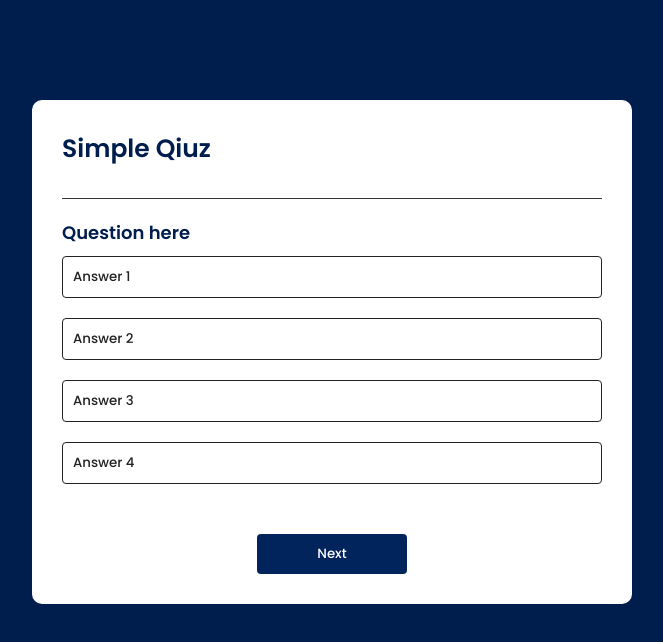
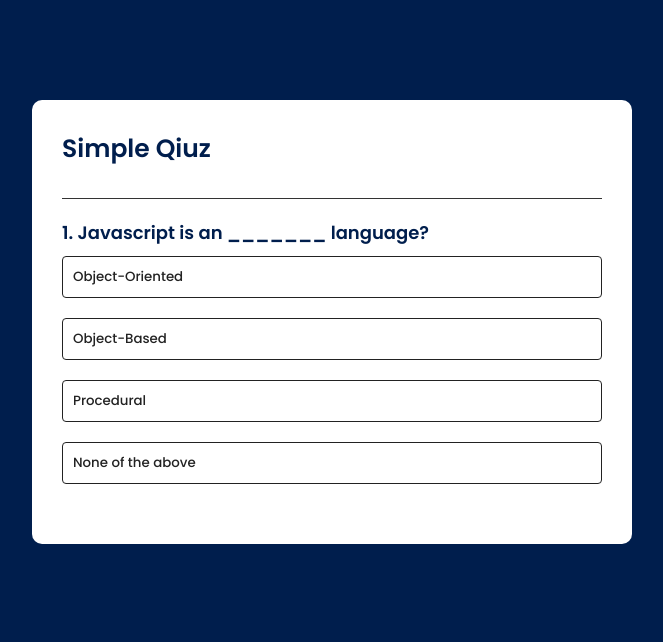
Before and after one commit to daveMindiQo/Quiz-app, a plain HTML site: page index.html in a window 1280 px wide. Shown: the whole page, without its empty margins (308-971 px from the left). Drawn offline with Linux system fonts and the light colour scheme; a web font is replaced by a local one.

Commit message:
add java script file

```diff
--- a/index.html
+++ b/index.html
@@ -13,13 +13,13 @@
         <div class="quiz">
             <h2 id="question">Question here</h2>
             <div id="answer-buttons">
-                <button class="btn">Answer 1</button>
+                <!-- <button class="btn">Answer 1</button>
                 <button class="btn">Answer 2</button>
                 <button class="btn">Answer 3</button>
-                <button class="btn">Answer 4</button>
+                <button class="btn">Answer 4</button> -->
             </div>
         </div>
-        <button id="btn-next">Next</button>
+        <button id="btn-next"></button>
 
     </div>
     <script src="./script/script.js"></script>
--- a/script/script.js
+++ b/script/script.js
@@ -0,0 +1,197 @@
+const questions =[
+    {
+        question:"Javascript is an _______ language?",
+        answers:[
+            {text:"Object-Oriented",correct:true},
+            {text:"Object-Based",correct:false},
+            {text:"Procedural",correct:false},
+            {text:"None of the above",correct:false}
+        ]
+    },
+    {
+        question:"Which of the following keywords is used to define a variable in Javascript?",
+        answers:[
+            {text:"var",correct:false},
+            {text:"let",correct:false},
+            {text:"Both A and B",correct:true},
+            {text:"None of the above",correct:false}
+        ]
+    },
+    {
+        question:"Which of the following methods is used to access HTML elements using Javascript?",
+        answers:[
+            {text:"getElementById()",correct:false},
+            {text:"getElementsByClassName()",correct:false},
+            {text:"Both A and B",correct:true},
+            {text:"None of the above",correct:false}
+        ]
+    },
+    {
+        question:"Upon encountering empty statements, what does the Javascript Interpreter do?",
+        answers:[
+            {text:"Throws an error",correct:false},
+            {text:"Ignores the statements",correct:true},
+            {text:"Gives a warning",correct:false},
+            {text:"None of the above",correct:false}
+        ]
+    },
+    {
+        question:"Which of the following methods can be used to display data in some form using Javascript?",
+        answers:[
+            {text:"document.write()",correct:false},
+            {text:"console.log()",correct:false},
+            {text:"window.alert()",correct:false},
+            {text:"All of the above",correct:true}
+        ]
+    },
+    {
+        question:"How can a datatype be declared to be a constant type?",
+        answers:[
+            {text:"const",correct:true},
+            {text:"var",correct:false},
+            {text:"let",correct:false},
+            {text:"constant",correct:false}
+        ]
+    },
+    {
+        question:"When the switch statement matches the expression with the given labels, how is the comparison done?",
+        answers:[
+            {text:"Both the datatype and the result of the expression are compared.",correct:true},
+            {text:"Only the datatype of the expression is compared.",correct:false},
+            {text:"Only the value of the expression is compared.",correct:false},
+            {text:"None of the above.",correct:false}
+        ]
+    },
+    {
+        question:"What does the ‘toLocateString()’ method do in JS?",
+        answers:[
+            {text:"Returns a localised object representation.",correct:false},
+            {text:"Returns a parsed string.",correct:false},
+            {text:"Returns a localized string representation of an object.",correct:true},
+            {text:"None of the above.",correct:false}
+        ]
+    },
+    {
+        question:"Which function is used to serialize an object into a JSON string in Javascript?",
+        answers:[
+            {text:"stringify",correct:true},
+            {text:"parse",correct:false},
+            {text:"convert",correct:false},
+            {text:"None of the above.",correct:false}
+        ]
+    },
+    {
+        question:"Which of the following is not a Javascript framework?",
+        answers:[
+            {text:"Node",correct:false},
+            {text:"Vue",correct:false},
+            {text:"React",correct:false},
+            {text:"Cassandra",correct:true}
+        ]
+    }
+];
+
+const questionElement = document.getElementById("question");
+const answerButton = document.getElementById("answer-buttons");
+const nextButton = document.getElementById("btn-next");
+
+let currentQuestionIndex = 0;
+let score = 0;
+
+// Start Quiz
+function startQuiz()
+{
+    currentQuestionIndex = 0;
+    score = 0;
+    nextButton.innerHTML = "Next";
+    showQuestion();
+}
+
+// Show Question
+function showQuestion()
+{
+    resetState();
+    let currentQuestion= questions[currentQuestionIndex];
+    let questionNo = currentQuestionIndex + 1;
+    questionElement.innerHTML = questionNo+". "+currentQuestion.question;
+
+    currentQuestion.answers.forEach(answer => {
+        const button = document.createElement("button");
+        button.innerHTML = answer.text;
+        button.classList.add("btn");
+        answerButton.appendChild(button);
+        if(answer.correct)
+        {
+            button.dataset.correct = answer.correct;
+        }
+        button.addEventListener("click",selectAnswer);
+
+    });
+}
+
+// Reset State
+function resetState()
+{
+    nextButton.style.display = "none";
+    while(answerButton.firstChild)
+    {
+        answerButton.removeChild(answerButton.firstChild);
+    }
+}
+
+// Select Answer
+function selectAnswer(e)
+{
+    const selectedbtn = e.target;
+    const isCorrect = selectedbtn.dataset.correct === "true";
+    if(isCorrect)
+    {
+        selectedbtn.classList.add("correct");
+        score++;
+    }
+    else{
+        selectedbtn.classList.add("wrong");
+    }
+    Array.from(answerButton.children).forEach(button => {
+        if(button.dataset.correct === "true")
+        {
+            button.classList.add("correct");
+        }
+        button.disabled = true;
+    });
+    nextButton.style.display = "block";
+}
+
+// Show Score
+function showScore()
+{
+    resetState();
+    questionElement.innerHTML = "Your Score is "+score+" out of "+questions.length;
+    nextButton.innerHTML = "Restart";
+    nextButton.style.display = "block";
+}
+
+// Handle Next Button
+function handleNextButton()
+{
+    currentQuestionIndex++;
+    if(currentQuestionIndex < questions.length)
+    {
+        showQuestion();
+    }
+    else{
+        showScore();
+    }
+}
+
+nextButton.addEventListener("click",() => {
+    if(currentQuestionIndex < questions.length )
+    {
+        handleNextButton();
+    }
+    else{
+        startQuiz();
+    }
+});
+
+startQuiz();
--- a/style/style.css
+++ b/style/style.css
@@ -51,9 +51,13 @@ body{
     transition: all 0.3s ease;
 }
 
-.btn:hover{
+.btn:hover:not([disabled]){
     background: #001e4d;
     color: #fff;
+}
+
+.btn:disabled{
+    cursor: no-drop;
 }
 
 #btn-next{
@@ -66,7 +70,7 @@ body{
     margin:20px auto 0;
     border-radius: 4px;
     cursor: pointer;
-    display: block;
+    display: none;
     transition: all 0.3s ease;
 }
 
@@ -74,3 +78,11 @@ body{
     background: #001e4d;
     color: #fff;
 }
+
+.correct{
+    background: #9aeabc;
+}
+
+.wrong{
+    background: #ff9393;
+}
```
